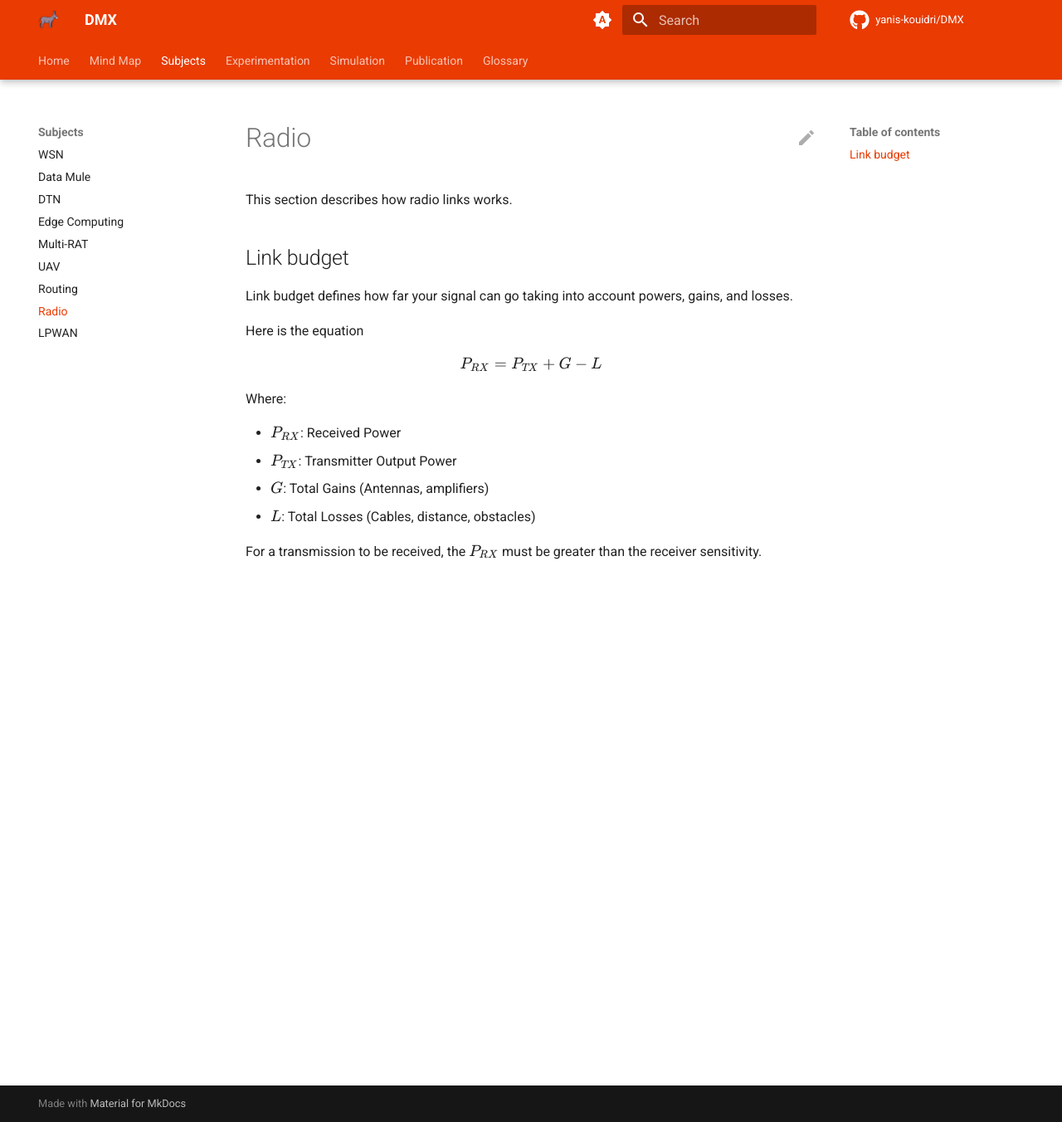
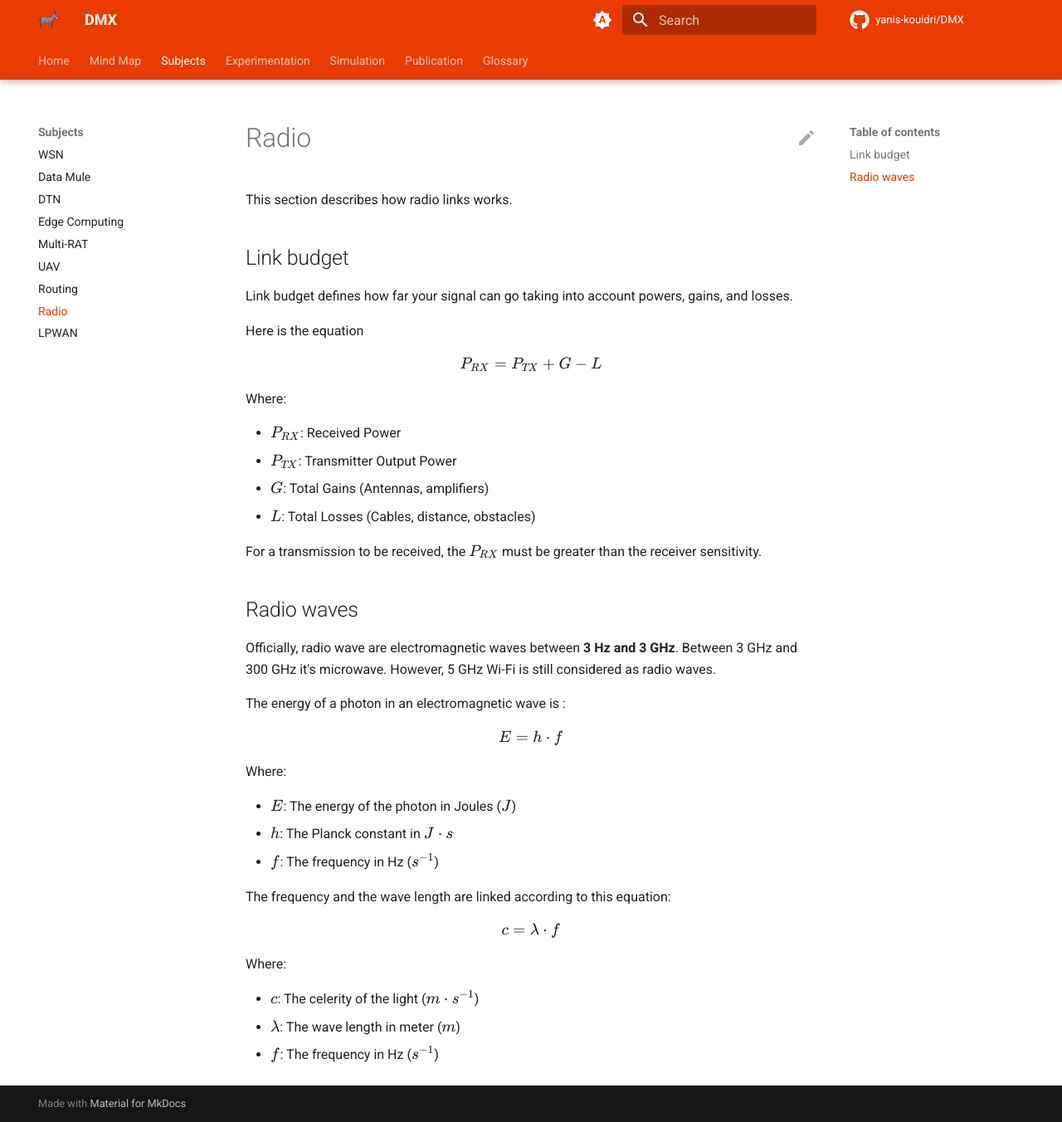
Before and after one commit to Yanis-Kouidri/DMX, an MkDocs documentation site: the page built from docs/subjects/radio.md, in a window 1280 px wide and 1352 px high. Shown: the whole window at 83% size. Built offline with MkDocs 1.6.1 and Material for MkDocs 9.7.7, drawn with Linux system fonts in a browser that asks for light colours; comment, search, counter and statistics services are not loaded.

Commit message:
feat add radio waves sections

```diff
--- a/docs/subjects/radio.md
+++ b/docs/subjects/radio.md
@@ -19,3 +19,29 @@ Where:
 - $L$: Total Losses (Cables, distance, obstacles)
 
 For a transmission to be received, the $P_{RX}$ must be greater than the receiver sensitivity.
+
+## Radio waves
+
+Officially, radio wave are electromagnetic waves between **3 Hz and 3 GHz**. Between 3 GHz and 300 GHz it's microwave. However, 5 GHz Wi-Fi is still considered as radio waves.
+
+The energy of a photon in an electromagnetic wave is :
+$$
+E = h \cdot f
+$$
+
+Where:
+
+- $E$: The energy of the photon in Joules ($J$)
+- $h$: The Planck constant in $J\cdot s$
+- $f$: The frequency in Hz ($s^{-1}$)
+
+The frequency and the wave length are linked according to this equation:
+$$
+c = \lambda \cdot f
+$$
+
+Where:
+
+- $c$: The celerity of the light ($m \cdot s^{-1}$)
+- $\lambda$: The wave length in meter ($m$)
+- $f$: The frequency in Hz ($s^{-1}$)
```
